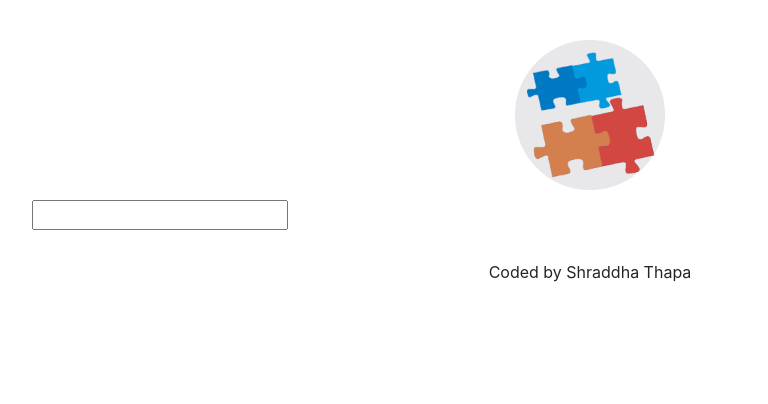
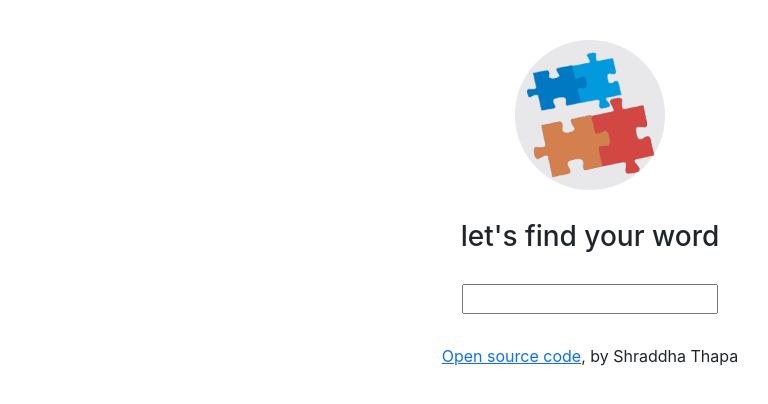
Before and after one commit to kcshrad/dictionary-react-project, a React (Create React App) app: page / in a window 1280 px wide. Shown: the top 404 px of the page, without its empty margins (50-818 px from the left). Built offline with nearby package versions, Linux system fonts and the light colour scheme.

Commit message:
heading added to the page

```diff
--- a/src/App.css
+++ b/src/App.css
@@ -1,7 +1,10 @@
 .App {
   margin: 40px 0;
+  text-align: center;
 }
-
+h3 {
+  margin: 30px 0;
+}
 .App-logo {
   height: 150px;
   display: block;
--- a/src/App.js
+++ b/src/App.js
@@ -8,11 +8,17 @@ export default function App() {
       <div className="container">
         <header className="App-header">
           <img src={logo} className="App-logo img-fluid" alt="logo" />
+          <h3>let's find your word</h3>
         </header>
         <main>
           <Dictionary />
         </main>
-        <footer className="App-footer">Coded by Shraddha Thapa</footer>
+        <footer className="App-footer">
+          <a href="https://github.com/kcshrad/dictionary-react-project">
+            Open source code
+          </a>
+          , by Shraddha Thapa{" "}
+        </footer>
       </div>
     </div>
   );
```
